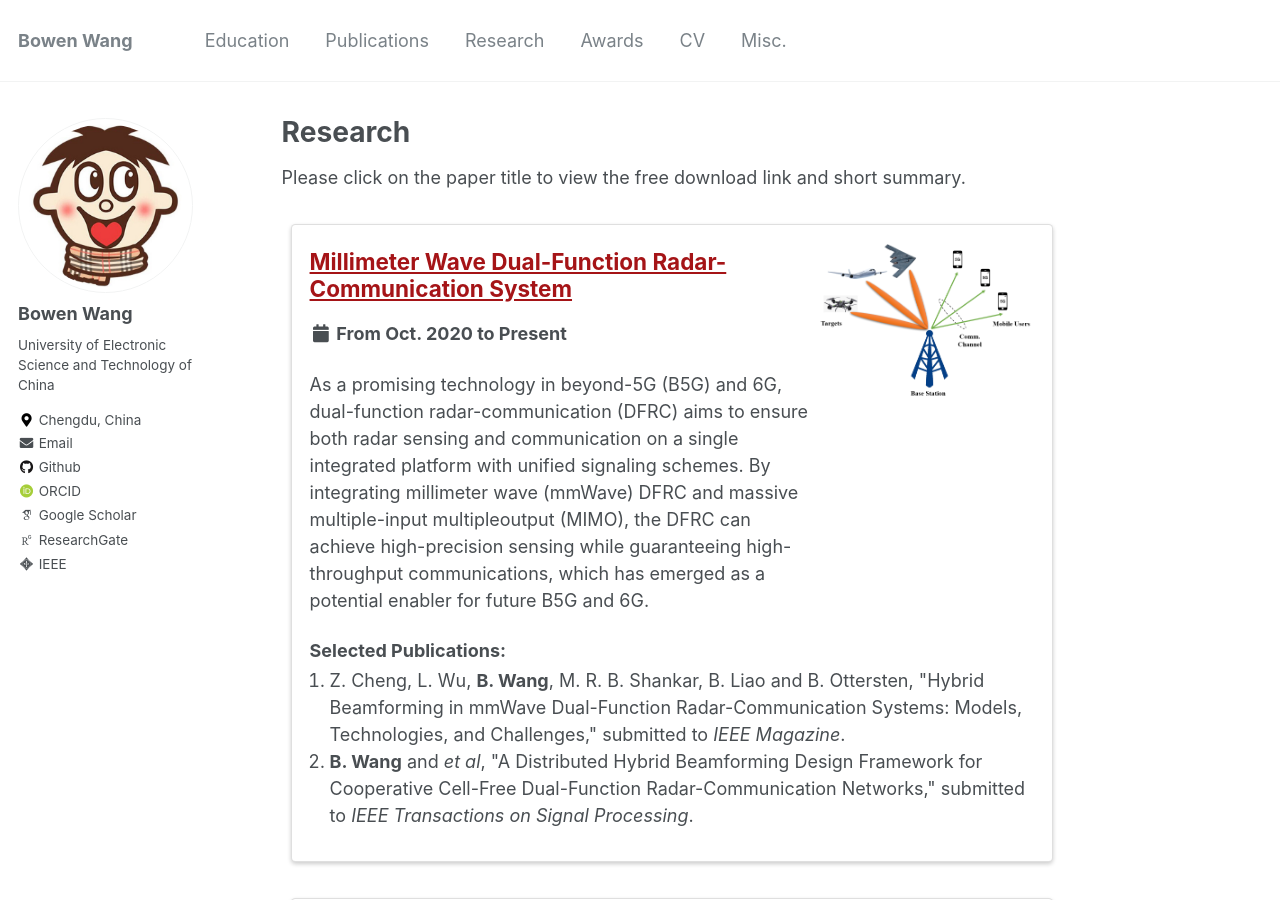
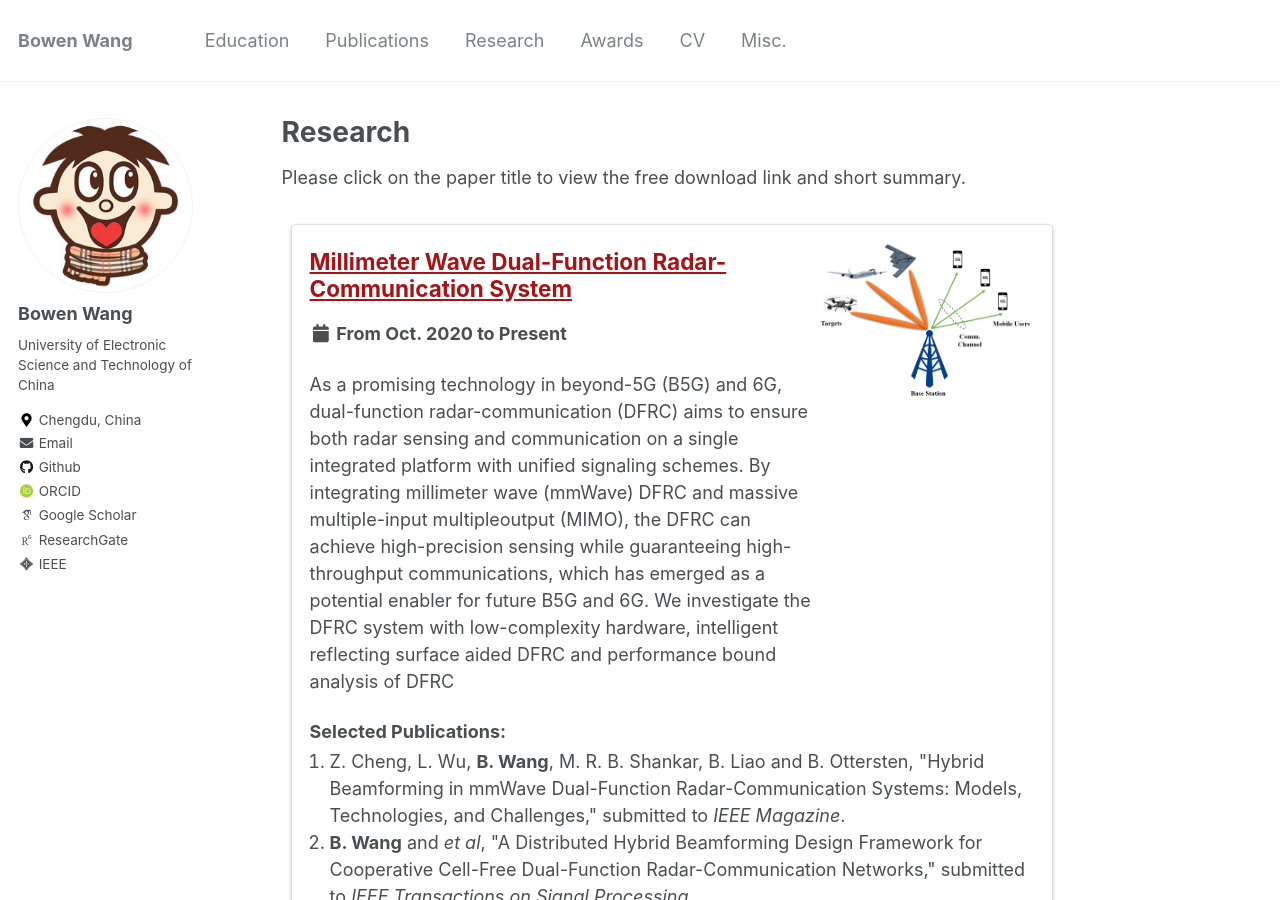
Before and after one commit to BW-Wang/BW-Wang.github.io, a Jekyll site: the page built from _pages/research.md, in a window 1280 px wide and 900 px high. Built offline with Jekyll 4.4.1, drawn with Linux system fonts in a browser that asks for light colours; some web fonts are replaced.

Commit message:
Update Res-DFRC.md

```diff
--- a/_research/Res-DFRC.md
+++ b/_research/Res-DFRC.md
@@ -1,6 +1,6 @@
 ---
 title: "Millimeter Wave Dual-Function Radar-Communication System"
-excerpt: "As a promising technology in beyond-5G (B5G) and 6G, dual-function radar-communication (DFRC) aims to ensure both radar sensing and communication on a single integrated platform with unified signaling schemes. By integrating millimeter wave (mmWave) DFRC and massive multiple-input multipleoutput (MIMO), the DFRC can achieve high-precision sensing while guaranteeing high-throughput communications, which has emerged as a potential enabler for future B5G and 6G."
+excerpt: "As a promising technology in beyond-5G (B5G) and 6G, dual-function radar-communication (DFRC) aims to ensure both radar sensing and communication on a single integrated platform with unified signaling schemes. By integrating millimeter wave (mmWave) DFRC and massive multiple-input multipleoutput (MIMO), the DFRC can achieve high-precision sensing while guaranteeing high-throughput communications, which has emerged as a potential enabler for future B5G and 6G. We investigate the DFRC system with low-complexity hardware, intelligent reflecting surface aided DFRC and performance bound analysis of DFRC"
 collection: research
 permalink: /research/DFRC
 date: 2021-11-01
```
